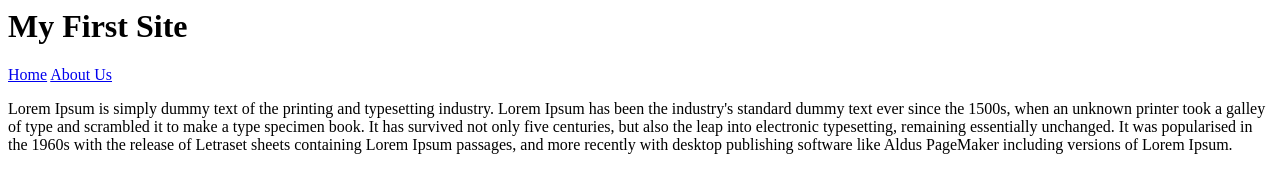
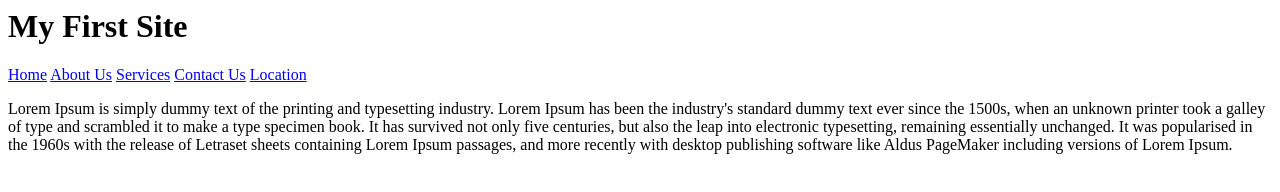
Before and after one commit to lnzilani/habibty, a plain HTML site: page index.html in a window 1280 px wide. Drawn offline with Linux system fonts and the light colour scheme.

```diff
--- a/index.html
+++ b/index.html
@@ -4,6 +4,9 @@
     <nav>
         <a href="index.html">Home</a>
         <a href="aboutus.html">About Us</a>
+        <a href="services.html">Services</a>
+        <a href="contactus.html">Contact Us</a>
+        <a href="location.html">Location</a>
     </nav>
  	</head>
  	<body>
```
Also changed, not shown: services.html (+2 -0 lines).
